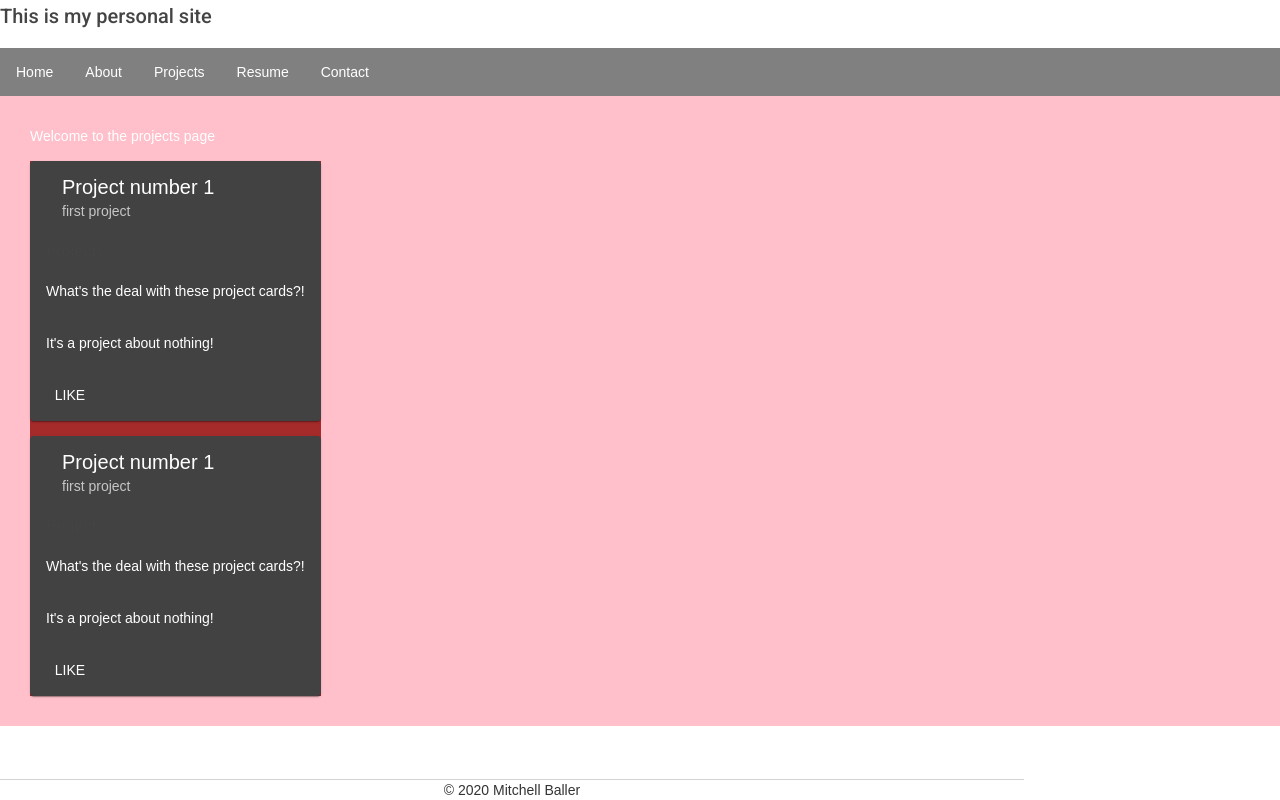
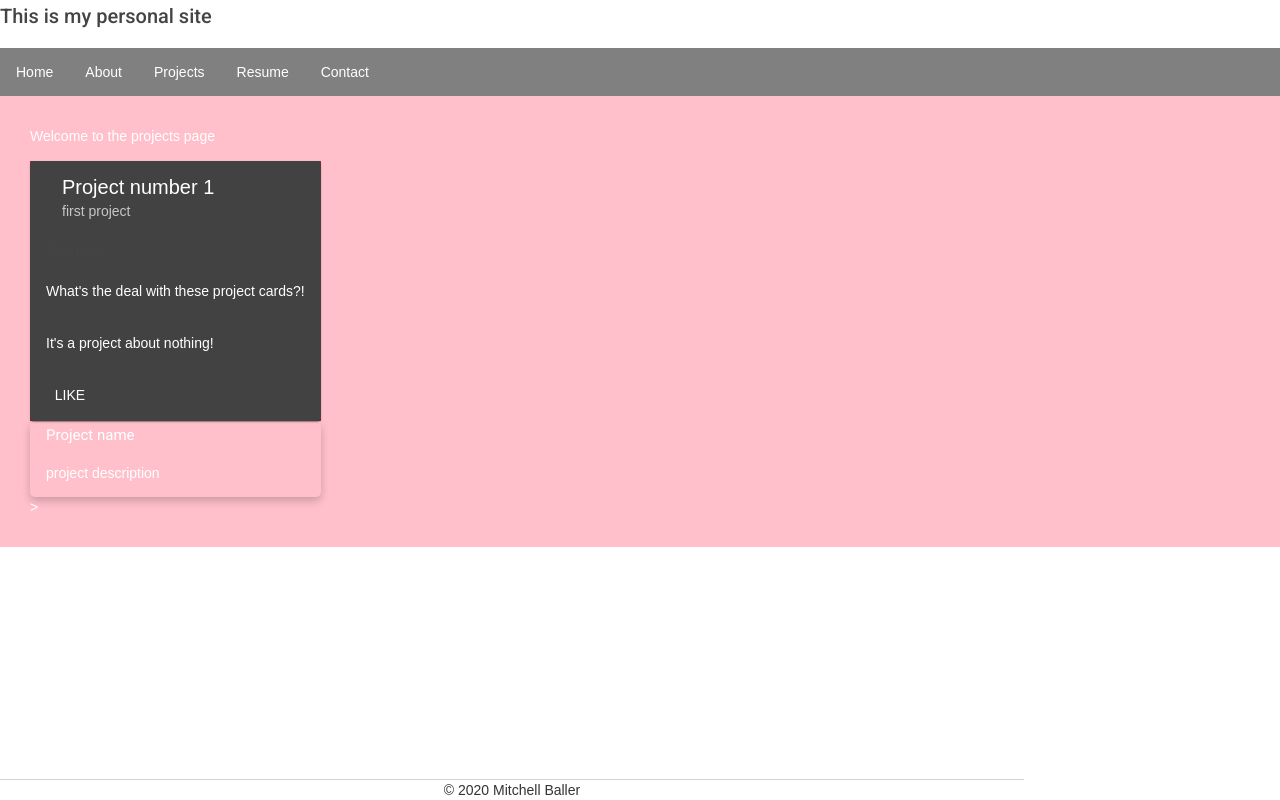
Before and after one commit to mitchellballer/personal_site, an Angular app in the folder angular/personal-site/: page /projects in a window 1280 px wide. Built offline with nearby package versions, Linux system fonts and the light colour scheme.

Commit message:
styling the card a little

```diff
--- a/angular/personal-site/src/app/projects/project-card/project-card.component.css
+++ b/angular/personal-site/src/app/projects/project-card/project-card.component.css
@@ -0,0 +1,9 @@
+.card{
+    box-shadow: 0 4px 8px rgba(0,0,0,0.2);
+    transition: 0.3s;
+    border-radius: 5px;
+}
+
+.container {
+    padding: 2px 16px;
+}
--- a/angular/personal-site/src/app/projects/project-card/project-card.component.html
+++ b/angular/personal-site/src/app/projects/project-card/project-card.component.html
@@ -1 +1,6 @@
-<p>project-card works!</p>
+<div class="card">
+    <div class="container">
+        <h4>Project name</h4>
+        <p>project description</p>
+    </div>
+</div>>
--- a/angular/personal-site/src/app/projects/project-card/project-card.component.ts
+++ b/angular/personal-site/src/app/projects/project-card/project-card.component.ts
@@ -7,6 +7,7 @@ import { Component, OnInit } from '@angular/core';
 })
 export class ProjectCardComponent implements OnInit {
 
+
   constructor() { }
 
   ngOnInit(): void {
--- a/angular/personal-site/src/app/projects/projects.component.html
+++ b/angular/personal-site/src/app/projects/projects.component.html
@@ -1,21 +1,5 @@
 {{landing}}
 <div class="projects-container" layout-align='center none'>
-<mat-card class="project" layout-align='center center'>
-    <mat-card-header>
-        <mat-card-title>Project number 1</mat-card-title>
-        <mat-card-subtitle>first project</mat-card-subtitle>
-    </mat-card-header>
-    <mat-card-content>
-        <h3>Projects</h3>
-        <p>What's the deal with these project cards?!</p>
-        <br>
-        <p>It's a project about nothing!</p>
-    </mat-card-content>
-    <mat-card-actions>
-        <button mat-button>LIKE</button>
-    </mat-card-actions>
-</mat-card>
-
 <mat-card class="project">
     <mat-card-header>
         <mat-card-title>Project number 1</mat-card-title>
@@ -32,3 +16,5 @@
     </mat-card-actions>
 </mat-card>
 </div>
+
+<app-project-card></app-project-card>
```
